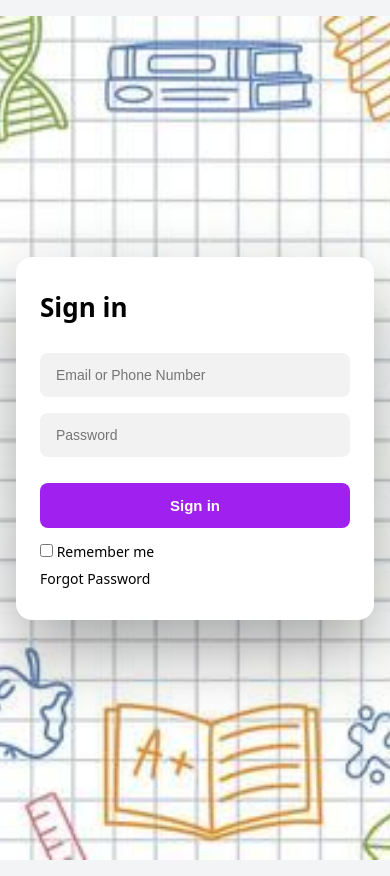
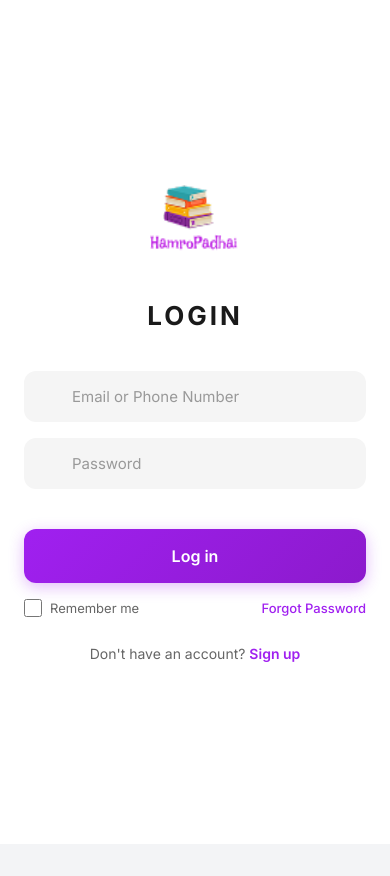
Before and after one commit to RijanRegmi/hamropadhai-web, a Next.js app: page /login in a window 390 px wide. After the commit the page ends 844 px from the top, so only its background shows below. Built offline with nearby package versions, Linux system fonts and the light colour scheme; no server answers.

Commit message:
update login action and cookie

```diff
--- a/app/(auth)/_component/AuthLayout.tsx
+++ b/app/(auth)/_component/AuthLayout.tsx
@@ -3,7 +3,9 @@
 import Image from "next/image";
 import Link from "next/link";
 import Logo from "./../../../assets/images/logo1.png";
+import books from "./../../../assets/images/books.png";
 import bg from "./../../../assets/images/loginbg.jpg";
+import logo1 from "./../../../assets/images/logo.png";
 
 interface Props {
   title: string;
@@ -33,10 +35,21 @@ export default function AuthLayout({
 
       <div className={`auth-card ${reverse ? "reverse" : ""}`}>
         <div className="auth-form">
+          {/* Logo ONLY for mobile/tablet - hidden on desktop */}
+          <div className="auth-mobile-logo">
+            <Image src={logo1} alt="Logo" width={90} height={90} />
+          </div>
+
           <h2 className="auth-title">{title}</h2>
           {children}
+
+          {/* Mobile switch link */}
+          <div className="auth-mobile-switch">
+            {switchText} <Link href={switchLink}>{switchLabel}</Link>
+          </div>
         </div>
 
+        {/* Desktop purple panel */}
         <div className="auth-purple">
           <Image
             src={Logo}
--- a/app/(auth)/_component/login-form.tsx
+++ b/app/(auth)/_component/login-form.tsx
@@ -22,12 +22,13 @@ export default function LoginForm() {
 
   const [pending, setTransition] = useTransition();
   const [error, setError] = useState<string | null>(null);
+  const [rememberMe, setRememberMe] = useState(false);
 
   const submit = async (values: LoginData) => {
     setError(null);
     setTransition(async () => {
       try {
-        const response = await handleLogin(values);
+        const response = await handleLogin({ ...values, rememberMe });
         if (!response.success) {
           throw new Error(response.message);
         }
@@ -40,12 +41,12 @@ export default function LoginForm() {
 
   return (
     <AuthLayout
-      title="Sign in"
+      title="LOGIN"
       switchText="Don't have an account?"
       switchLink="/register"
       switchLabel="Sign up"
     >
-      {error && <p className="text-sm text-red-600">{error}</p>}
+      {error && <p className="text-sm text-red-600 mb-4">{error}</p>}
 
       <input
         className="auth-input"
@@ -72,12 +73,18 @@ export default function LoginForm() {
         className="auth-btn"
         disabled={isSubmitting || pending}
       >
-        {isSubmitting || pending ? "Signing in..." : "Sign in"}
+        {isSubmitting || pending ? "Logging in..." : "Log in"}
       </button>
 
       <div className="auth-row">
-        <label>
-          <input type="checkbox" /> Remember me
+        <label className="remember-me-label">
+          <input
+            type="checkbox"
+            checked={rememberMe}
+            onChange={(e) => setRememberMe(e.target.checked)}
+            className="remember-me-checkbox"
+          />
+          Remember me
         </label>
         <span>Forgot Password</span>
       </div>
--- a/app/(auth)/auth.css
+++ b/app/(auth)/auth.css
@@ -1,3 +1,16 @@
+
+@import url('https://fonts.googleapis.com/css2?family=Inter:wght@400;500;600;700&display=swap');
+
+* {
+  font-family: 'Inter', -apple-system, BlinkMacSystemFont, 'Segoe UI', Roboto, sans-serif;
+  margin: 0;
+  padding: 0;
+  box-sizing: border-box;
+}
+
+html, body {
+  overflow-x: hidden;
+}
 
 /* ===============================
    AUTH WRAPPER
@@ -14,6 +27,17 @@
   background-position: center;
   background-repeat: no-repeat;
   position: relative;
+  overflow: hidden;
+}
+
+.auth-overlay {
+  position: absolute;
+  top: 0;
+  left: 0;
+  right: 0;
+  bottom: 0;
+  background: rgba(0, 0, 0, 0.3);
+  z-index: 1;
 }
 
 /* ===============================
@@ -23,7 +47,6 @@
   position: relative;
   z-index: 2;
 
-  /* 🔥 75% of screen */
   width: 75vw;
   height: 75vh;
 
@@ -42,7 +65,6 @@
   box-shadow: 0 30px 70px rgba(0, 0, 0, 0.35);
 }
 
-/* 🔁 Reverse layout (Signup) */
 .auth-card.reverse {
   direction: rtl;
 }
@@ -52,11 +74,17 @@
 }
 
 /* ===============================
+   HIDE MOBILE LOGO ON DESKTOP
+================================ */
+.auth-mobile-logo {
+  display: none;
+}
+
+/* ===============================
    LEFT SIDE FORM
 ================================ */
 .auth-form {
   padding: 64px;
-
   display: flex;
   flex-direction: column;
   justify-content: center;
@@ -65,46 +93,78 @@
 .auth-title {
   font-size: 32px;
   font-weight: 700;
-  margin-bottom: 28px;
+  margin-bottom: 32px;
+  text-align: center;
+  letter-spacing: -0.5px;
+  color: #1a1a1a;
 }
 
 /* ===============================
-   INPUTS
+   INPUTS - IMPROVED STYLING
 ================================ */
 .auth-input {
-  padding: 14px 16px;
-  margin-bottom: 16px;
+  padding: 15px 18px;
+  padding-left: 48px;
+  margin-bottom: 18px;
 
-  border-radius: 8px;
-  border: none;
+  border-radius: 10px;
+  border: 1px solid #e5e5e5;
   outline: none;
 
-  background: #f2f2f2;
+  background: #fafafa;
   font-size: 15px;
+  font-weight: 500;
+  color: #333;
+
+  transition: all 0.2s ease;
+}
+
+.auth-input:focus {
+  background: #fff;
+  border-color: #a020f0;
+  box-shadow: 0 0 0 3px rgba(160, 32, 240, 0.1);
+}
+
+.auth-input::placeholder {
+  color: #999;
+  font-weight: 400;
 }
 
 /* ===============================
-   BUTTONS
+   BUTTONS - IMPROVED
 ================================ */
 .auth-btn {
-  background: #a020f0;
+  background: linear-gradient(135deg, #a020f0 0%, #8c1acc 100%);
   color: #ffffff;
 
-  padding: 14px;
-  margin-top: 10px;
+  padding: 16px;
+  margin-top: 12px;
 
-  border-radius: 8px;
+  border-radius: 10px;
   border: none;
   cursor: pointer;
 
   font-size: 16px;
   font-weight: 600;
   width: 100%;
+
+  transition: all 0.3s ease;
+  box-shadow: 0 4px 15px rgba(160, 32, 240, 0.3);
+}
+
+.auth-btn:hover {
+  transform: translateY(-2px);
+  box-shadow: 0 6px 20px rgba(160, 32, 240, 0.4);
+}
+
+.auth-btn:active {
+  transform: translateY(0);
 }
 
 .auth-btn:disabled {
-  opacity: 0.7;
+  opacity: 0.6;
   cursor: not-allowed;
+  transform: none;
 }
 
 /* ===============================
@@ -114,16 +174,41 @@
   display: flex;
   justify-content: space-between;
   align-items: center;
+  margin-top: 16px;
+  font-size: 14px;
+  color: #666;
+}
 
-  margin-top: 14px;
-  font-size: 14px;
+.remember-me-label {
+  display: flex;
+  align-items: center;
+  gap: 8px;
+  cursor: pointer;
+  user-select: none;
+}
+
+.remember-me-checkbox {
+  width: 18px;
+  height: 18px;
+  cursor: pointer;
+  accent-color: #a020f0;
+}
+
+.auth-row span {
+  color: #a020f0;
+  cursor: pointer;
+  font-weight: 500;
+}
+
+.auth-row span:hover {
+  text-decoration: underline;
 }
 
 /* ===============================
    RIGHT PURPLE PANEL
 ================================ */
 .auth-purple {
-  background: rgba(160, 32, 240, 0.95);
+  background: linear-gradient(135deg, #a020f0 0%, #7c1aa8 100%);
   color: #ffffff;
 
   display: flex;
@@ -136,19 +221,22 @@
 }
 
 .auth-logo {
-  margin-bottom: 22px;
+  margin-bottom: 28px;
+  filter: drop-shadow(0 4px 12px rgba(0, 0, 0, 0.2));
 }
 
 .heading {
-  font-size: 34px;
+  font-size: 36px;
   font-weight: 700;
   margin-bottom: 20px;
+  letter-spacing: -0.5px;
 }
 
 .paragraph {
-  font-size: 22px;
-  font-weight: 500;
-  margin-bottom: 30px;
+  font-size: 18px;
+  font-weight: 400;
+  margin-bottom: 32px;
+  opacity: 0.95;
 }
 
 /* ===============================
@@ -158,25 +246,63 @@
   background: #facc15;
   color: #000000;
 
-  padding: 12px 32px;
+  padding: 14px 36px;
   border-radius: 999px;
 
   font-weight: 600;
   text-decoration: none;
+  display: inline-block;
+
+  transition: all 0.3s ease;
+  box-shadow: 0 4px 15px rgba(250, 204, 21, 0.3);
+}
+
+.auth-switch-btn:hover {
+  background: #fbbf24;
+  transform: translateY(-2px);
+  box-shadow: 0 6px 20px rgba(250, 204, 21, 0.4);
+}
+
+.auth-mobile-switch {
+  display: none;
 }
 
 /* ===============================
-   GENDER RADIO
+   GENDER RADIO - IMPROVED
 ================================ */
 .gender-group {
   display: flex;
-  justify-content: space-between;
+  justify-content: center;
+  gap: 50px;
   margin-bottom: 20px;
   font-size: 15px;
 }
 
+.gender-group label {
+  display: flex;
+  align-items: center;
+  gap: 10px;
+  cursor: pointer;
+  font-weight: 500;
+  color: #333;
+}
+
+.gender-group input[type="radio"] {
+  width: 20px;
+  height: 20px;
+  accent-color: #a020f0;
+  cursor: pointer;
+}
+
+/* Error messages */
+.text-red-600 {
+  color: #dc2626;
+  font-size: 13px;
+  font-weight: 500;
+}
+
 /* ===============================
-   TABLET RESPONSIVE
+   TABLET RESPONSIVE (768px - 1024px)
 ================================ */
 @media (max-width: 1024px) {
   .auth-card {
@@ -194,45 +320,165 @@
   .auth-form {
     padding: 48px;
   }
+
+  .auth-mobile-logo {
+    display: block;
+    text-align: center;
+    margin-bottom: 32px;
+  }
+
+  .auth-mobile-switch {
+    display: block;
+    text-align: center;
+    margin-top: 24px;
+    font-size: 14px;
+    color: #666;
+  }
+
+  .auth-mobile-switch a {
+    color: #a020f0;
+    font-weight: 600;
+    text-decoration: none;
+  }
+
+  .auth-mobile-switch a:hover {
+    text-decoration: underline;
+  }
 }
 
 /* ===============================
-   MOBILE RESPONSIVE
+   MOBILE RESPONSIVE (< 768px)
+   ✅ FIXED - NO SCROLL
 ================================ */
-@media (max-width: 600px) {
+@media (max-width: 768px) {
+  /* Prevent body scroll on mobile auth pages */
+  html, body {
+    height: 100%;
+    overflow: hidden;
+  }
+
   .auth-wrapper {
-    padding: 16px;
+    padding: 0;
+    background: #ffffff !important;
+    height: 100vh;
+    height: 100dvh; /* Dynamic viewport height for mobile browsers */
+    overflow: hidden;
+    position: fixed;
+    top: 0;
+    left: 0;
+    right: 0;
+    bottom: 0;
+  }
+
+  .auth-overlay {
+    display: none;
   }
 
   .auth-card {
     width: 100%;
-    border-radius: 16px;
+    height: 100%;
+    max-width: 100%;
+    max-height: 100%;
+    border-radius: 0;
+    box-shadow: none;
+    display: flex;
+    flex-direction: column;
+    overflow: hidden;
   }
 
   .auth-form {
     padding: 32px 24px;
+    padding-top: 48px;
+    flex: 1;
+    overflow-y: auto;
+    overflow-x: hidden;
+    -webkit-overflow-scrolling: touch; /* Smooth scrolling on iOS */
+    display: flex;
+    flex-direction: column;
+  }
+
+  .auth-mobile-logo {
+    display: block;
+    text-align: center;
+    margin-bottom: 40px;
+    flex-shrink: 0;
   }
 
   .auth-title {
     font-size: 26px;
+    font-weight: 700;
+    margin-bottom: 40px;
+    letter-spacing: 3px;
+    text-transform: uppercase;
+    flex-shrink: 0;
+  }
+
+  .auth-input {
+    font-size: 15px;
+    padding: 16px;
+    padding-left: 48px;
+    background: #f5f5f5;
+    border: none;
+    border-radius: 12px;
+    margin-bottom: 16px;
+    flex-shrink: 0;
+  }
+
+  .auth-btn {
+    font-size: 16px;
+    padding: 17px;
+    border-radius: 12px;
+    margin-top: 24px;
+    flex-shrink: 0;
+  }
+
+  .auth-row {
+    flex-direction: row;
+    justify-content: space-between;
+    font-size: 13px;
+    margin-top: 16px;
+    flex-shrink: 0;
+  }
+
+  .gender-group {
+    gap: 40px;
+    margin-bottom: 24px;
+    flex-shrink: 0;
+  }
+
+  .auth-mobile-switch {
+    display: block;
+    margin-top: 28px;
+    padding-bottom: 32px;
+    flex-shrink: 0;
+  }
+
+  .auth-purple {
+    display: none;
+  }
+}
+
+/* ===============================
+   SMALL MOBILE (< 375px)
+================================ */
+@media (max-width: 375px) {
+  .auth-form {
+    padding: 24px 20px;
+    padding-top: 40px;
+  }
+
+  .auth-title {
+    font-size: 22px;
+    letter-spacing: 2px;
   }
 
   .auth-input {
     font-size: 14px;
-  }
-
-  .auth-btn {
-    font-size: 15px;
-  }
-
-  .auth-row {
-    flex-direction: column;
-    align-items: flex-start;
-    gap: 8px;
+    padding: 14px;
+    padding-left: 42px;
   }
 
   .gender-group {
-    flex-direction: column;
-    gap: 10px;
+    gap: 30px;
   }
 }
--- a/app/(auth)/schema.ts
+++ b/app/(auth)/schema.ts
@@ -3,6 +3,7 @@ import { z } from "zod";
 export const loginSchema = z.object({
   email: z.string().email("Enter a valid email"),
   password: z.string().min(6, "Minimum 6 characters"),
+  rememberMe: z.boolean().optional(),
 });
 
 export type LoginData = z.infer<typeof loginSchema>;
```
Also changed, not shown: lib/actions/auth-action.ts (+5 -4 lines), lib/cookie.ts (+22 -2 lines).
